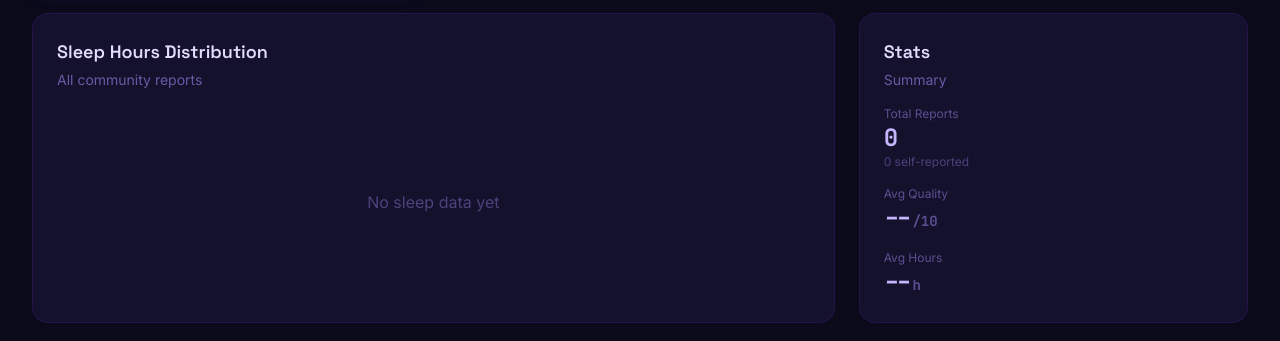
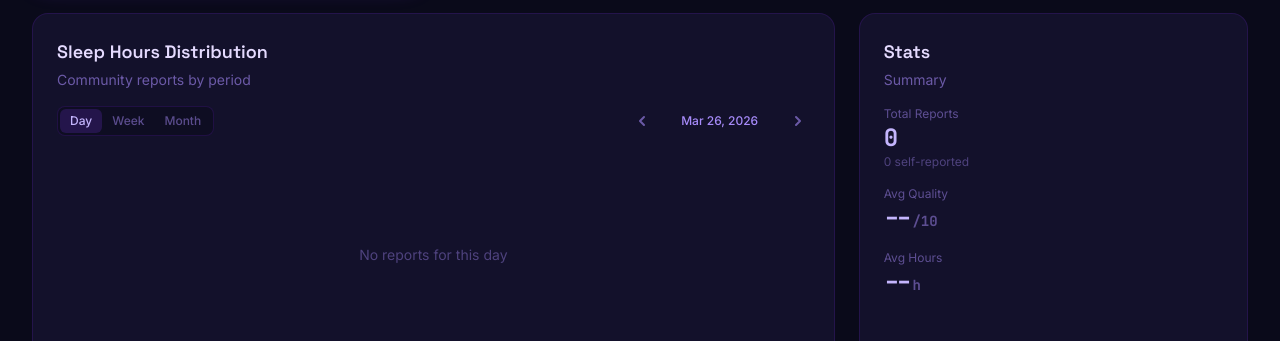
Before and after one commit to DevinMB/noaa-swpc-sleep-tracker, a Next.js app: page /sleep in a window 1280 px wide. Shown: the part 611-952 px from the top of the page. Built offline with nearby package versions, Linux system fonts and the light colour scheme; no server answers; the database is empty.

Commit message:
sleep hours distribution date time view update

```diff
--- a/src/app/sleep/page.tsx
+++ b/src/app/sleep/page.tsx
@@ -64,9 +64,9 @@ export default function SleepPage() {
         <Card className="lg:col-span-2">
           <CardHeader
             title="Sleep Hours Distribution"
-            subtitle="All community reports"
+            subtitle="Community reports by period"
           />
-          <div className="h-48">
+          <div className="h-64">
             <SleepDistribution data={data?.logs ?? null} />
           </div>
         </Card>
--- a/src/components/sleep/SleepDistribution.tsx
+++ b/src/components/sleep/SleepDistribution.tsx
@@ -1,5 +1,6 @@
 "use client";
 
+import { useState, useMemo } from "react";
 import {
   ResponsiveContainer,
   BarChart,
@@ -11,41 +12,204 @@ import {
 } from "recharts";
 import type { SleepLog } from "@/hooks/useSleepData";
 
+type GroupMode = "day" | "week" | "month";
+
 interface SleepDistributionProps {
   data: SleepLog[] | null;
 }
 
-export function SleepDistribution({ data }: SleepDistributionProps) {
-  if (!data || data.length === 0) {
-    return (
-      <div className="flex h-full items-center justify-center text-cosmic-300/40">
-        No sleep data yet
-      </div>
-    );
+function startOfWeek(date: Date): Date {
+  const d = new Date(date);
+  const day = d.getDay();
+  d.setDate(d.getDate() - day);
+  d.setHours(0, 0, 0, 0);
+  return d;
 }
 
-  // Build histogram: bucket by half-hour increments
+function formatDateLabel(date: Date, mode: GroupMode): string {
+  const months = [
+    "Jan", "Feb", "Mar", "Apr", "May", "Jun",
+    "Jul", "Aug", "Sep", "Oct", "Nov", "Dec",
+  ];
+  if (mode === "day") {
+    return `${months[date.getMonth()]} ${date.getDate()}, ${date.getFullYear()}`;
+  }
+  if (mode === "week") {
+    const end = new Date(date);
+    end.setDate(end.getDate() + 6);
+    const sameMonth = date.getMonth() === end.getMonth();
+    if (sameMonth) {
+      return `${months[date.getMonth()]} ${date.getDate()}\u2013${end.getDate()}, ${date.getFullYear()}`;
+    }
+    return `${months[date.getMonth()]} ${date.getDate()} \u2013 ${months[end.getMonth()]} ${end.getDate()}, ${end.getFullYear()}`;
+  }
+  // month
+  return `${months[date.getMonth()]} ${date.getFullYear()}`;
+}
+
+function shiftDate(date: Date, mode: GroupMode, direction: number): Date {
+  const d = new Date(date);
+  if (mode === "day") d.setDate(d.getDate() + direction);
+  else if (mode === "week") d.setDate(d.getDate() + direction * 7);
+  else d.setMonth(d.getMonth() + direction);
+  return d;
+}
+
+function getDateRange(
+  anchor: Date,
+  mode: GroupMode
+): { start: string; end: string } {
+  if (mode === "day") {
+    const s = anchor.toISOString().slice(0, 10);
+    return { start: s, end: s };
+  }
+  if (mode === "week") {
+    const weekStart = startOfWeek(anchor);
+    const weekEnd = new Date(weekStart);
+    weekEnd.setDate(weekEnd.getDate() + 6);
+    return {
+      start: weekStart.toISOString().slice(0, 10),
+      end: weekEnd.toISOString().slice(0, 10),
+    };
+  }
+  // month
+  const year = anchor.getFullYear();
+  const month = anchor.getMonth();
+  const first = new Date(year, month, 1);
+  const last = new Date(year, month + 1, 0);
+  return {
+    start: first.toISOString().slice(0, 10),
+    end: last.toISOString().slice(0, 10),
+  };
+}
+
+function getDisplayAnchor(anchor: Date, mode: GroupMode): Date {
+  if (mode === "week") return startOfWeek(anchor);
+  if (mode === "month") return new Date(anchor.getFullYear(), anchor.getMonth(), 1);
+  return anchor;
+}
+
+export function SleepDistribution({ data }: SleepDistributionProps) {
+  const [mode, setMode] = useState<GroupMode>("day");
+  const [anchor, setAnchor] = useState(() => new Date());
+
+  const displayAnchor = getDisplayAnchor(anchor, mode);
+  const isFuture = displayAnchor > new Date();
+
+  const filteredData = useMemo(() => {
+    if (!data) return [];
+    const { start, end } = getDateRange(displayAnchor, mode);
+    return data.filter((log) => log.date >= start && log.date <= end);
+  }, [data, displayAnchor, mode]);
+
+  const chartData = useMemo(() => {
     const buckets = new Map<string, number>();
     for (let h = 0; h <= 18; h++) {
       buckets.set(`${h}`, 0);
     }
-
-  for (const log of data) {
+    for (const log of filteredData) {
       const bucket = `${Math.round(log.sleepHours)}`;
       buckets.set(bucket, (buckets.get(bucket) || 0) + 1);
     }
-
-  const chartData = Array.from(buckets.entries())
+    return Array.from(buckets.entries())
       .map(([hours, count]) => ({ hours: `${hours}h`, count }))
       .filter((d) => {
         const h = parseInt(d.hours);
         return h >= 0 && h <= 18;
       });
+  }, [filteredData]);
+
+  const navigate = (direction: number) => {
+    setAnchor((prev) => shiftDate(prev, mode, direction));
+  };
+
+  const goToToday = () => setAnchor(new Date());
 
   return (
+    <div className="flex h-full flex-col">
+      {/* Controls */}
+      <div className="mb-3 flex items-center justify-between">
+        {/* Group mode toggle */}
+        <div className="flex rounded-lg border border-cosmic-800/30 bg-surface-dark/50 p-0.5">
+          {(["day", "week", "month"] as GroupMode[]).map((m) => (
+            <button
+              key={m}
+              onClick={() => setMode(m)}
+              className={`rounded-md px-2.5 py-1 text-xs font-medium transition-all ${
+                mode === m
+                  ? "bg-cosmic-500/20 text-cosmic-200"
+                  : "text-cosmic-300/50 hover:text-cosmic-300"
+              }`}
+            >
+              {m.charAt(0).toUpperCase() + m.slice(1)}
+            </button>
+          ))}
+        </div>
+
+        {/* Date navigation */}
+        <div className="flex items-center gap-1.5">
+          <button
+            onClick={() => navigate(-1)}
+            className="rounded-md p-1 text-cosmic-300/60 transition-colors hover:bg-cosmic-500/10 hover:text-cosmic-200"
+          >
+            <svg
+              width="16"
+              height="16"
+              viewBox="0 0 16 16"
+              fill="none"
+              stroke="currentColor"
+              strokeWidth="2"
+              strokeLinecap="round"
+              strokeLinejoin="round"
+            >
+              <path d="M10 12L6 8L10 4" />
+            </svg>
+          </button>
+
+          <button
+            onClick={goToToday}
+            className="min-w-[120px] rounded-md px-2 py-1 text-center text-xs font-medium text-cosmic-300 transition-colors hover:bg-cosmic-500/10 hover:text-cosmic-200"
+          >
+            {formatDateLabel(displayAnchor, mode)}
+          </button>
+
+          <button
+            onClick={() => navigate(1)}
+            disabled={isFuture}
+            className="rounded-md p-1 text-cosmic-300/60 transition-colors hover:bg-cosmic-500/10 hover:text-cosmic-200 disabled:cursor-not-allowed disabled:opacity-30"
+          >
+            <svg
+              width="16"
+              height="16"
+              viewBox="0 0 16 16"
+              fill="none"
+              stroke="currentColor"
+              strokeWidth="2"
+              strokeLinecap="round"
+              strokeLinejoin="round"
+            >
+              <path d="M6 4L10 8L6 12" />
+            </svg>
+          </button>
+        </div>
+      </div>
+
+      {/* Chart */}
+      <div className="flex-1">
+        {filteredData.length === 0 ? (
+          <div className="flex h-full items-center justify-center text-sm text-cosmic-300/40">
+            No reports for this {mode}
+          </div>
+        ) : (
           <ResponsiveContainer width="100%" height="100%">
-      <BarChart data={chartData} margin={{ top: 5, right: 10, bottom: 5, left: 0 }}>
-        <CartesianGrid strokeDasharray="3 3" stroke="rgba(124, 58, 237, 0.1)" />
+            <BarChart
+              data={chartData}
+              margin={{ top: 5, right: 10, bottom: 5, left: 0 }}
+            >
+              <CartesianGrid
+                strokeDasharray="3 3"
+                stroke="rgba(124, 58, 237, 0.1)"
+              />
               <XAxis
                 dataKey="hours"
                 tick={{ fill: "#a78bfa", fontSize: 10 }}
@@ -54,6 +218,7 @@ export function SleepDistribution({ data }: SleepDistributionProps) {
               <YAxis
                 tick={{ fill: "#a78bfa", fontSize: 10 }}
                 tickLine={{ stroke: "#a78bfa40" }}
+                allowDecimals={false}
                 label={{
                   value: "Reports",
                   angle: -90,
@@ -79,5 +244,15 @@ export function SleepDistribution({ data }: SleepDistributionProps) {
               />
             </BarChart>
           </ResponsiveContainer>
+        )}
+      </div>
+
+      {/* Report count */}
+      {filteredData.length > 0 && (
+        <p className="mt-1 text-center text-xs text-cosmic-300/40">
+          {filteredData.length} report{filteredData.length !== 1 ? "s" : ""}
+        </p>
+      )}
+    </div>
   );
 }
```
Lines whose indentation alone changed are shown as unchanged.
